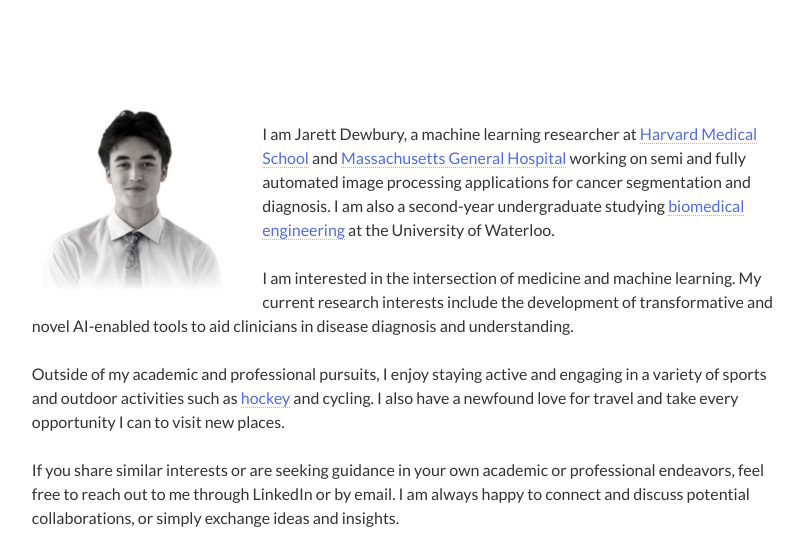
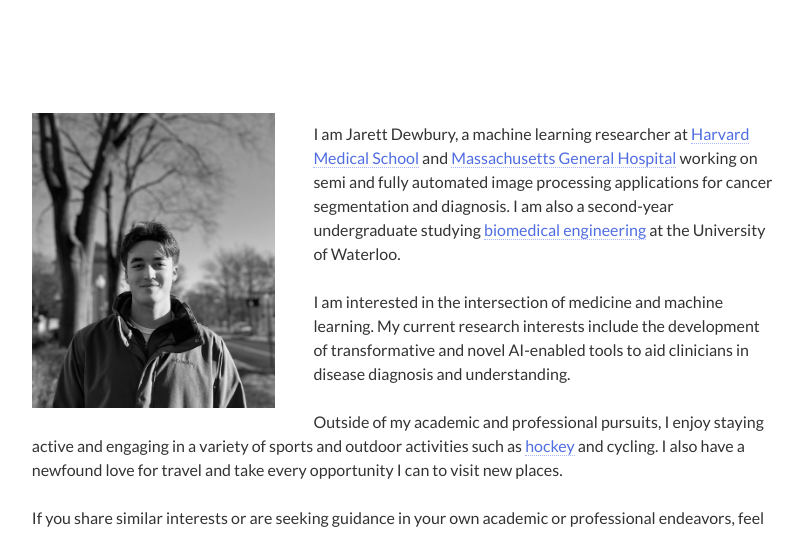
Before and after one commit to Jdewbury/jdewbury.github.io, a plain HTML site: page index.html in a window 1280 px wide. Shown: the part 142-676 px from the top of the page, without its empty margins (237-1040 px from the left). Drawn offline with nearby package versions, Linux system fonts and the light colour scheme; a script that the page names is missing.

Commit message:
updated profile photo

```diff
--- a/index.html
+++ b/index.html
@@ -40,7 +40,7 @@
             <div class="about" id="about">
                 <br><br><br><br><br><br><br><br><br><br>
                 <p>
-                    <img src="img/avatar.jpg" draggable=false style="width:15vw;height:auto;display:inline;min-width:150px;float:left;margin-right:3vw;margin-bottom:1.5vw;filter:grayscale(90%);"><br>
+                    <img src="img/profile.jpg" draggable=false style="width:19vw;height:auto;display:inline;min-width:150px;float:left;margin-right:3vw;margin-bottom:1.5vw;margin-top:1.2vw;filter:grayscale(100%);"><br>
                     I am Jarett Dewbury, a machine learning researcher at <a href="https://hms.harvard.edu/" target="_blank">
                     Harvard Medical School</a> and <a href="https://wellman.massgeneral.org/" target="_blank">Massachusetts General Hospital</a> working on semi and fully automated image processing applications for cancer
                     segmentation and diagnosis. I am also a second-year undergraduate studying <a href="https://uwaterloo.ca/future-students/programs/biomedical-engineering" target="_blank">
```
Also changed, not shown: img/profile.jpg (added).
